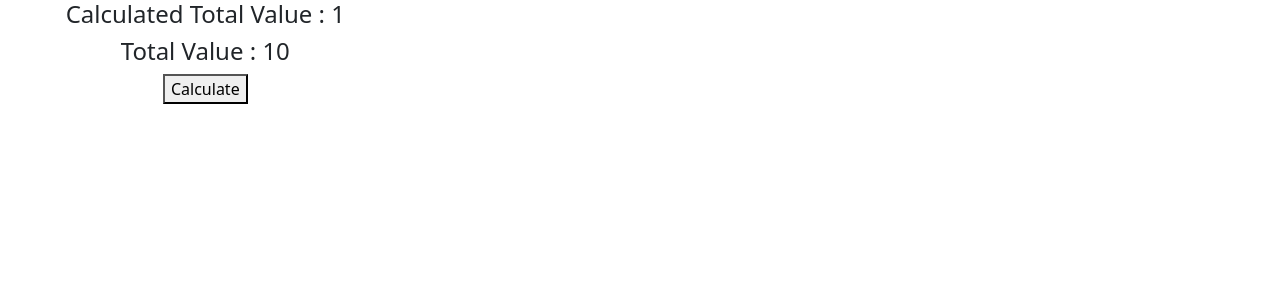
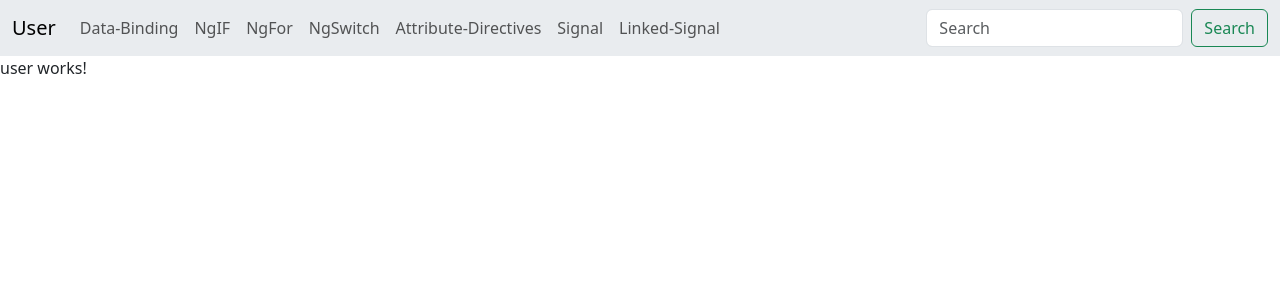
Before and after one commit to Veeresh-Abbili/Angular19-tutorial, an Angular app: page / in a window 1280 px wide. Shown: the top 300 px of the page. Built offline with nearby package versions, Linux system fonts and the light colour scheme.

Commit message:
defaul-route,normal-route,wildcard-route,path,routerlink and routerlinkactives are implemented

```diff
--- a/src/app/app.component.css
+++ b/src/app/app.component.css
@@ -0,0 +1,3 @@
+.active{
+    font-weight: bold;
+}
--- a/src/app/app.component.html
+++ b/src/app/app.component.html
@@ -4,5 +4,45 @@
 <!-- <app-structural-directive-ngswitch-vs-switch></app-structural-directive-ngswitch-vs-switch> -->
 <!-- <app-attribute-directives></app-attribute-directives> -->
 <!-- <app-signals></app-signals> -->
- <app-linked-signal></app-linked-signal>
+<!-- <app-linked-signal></app-linked-signal> -->
+
+<!-- navbar -->
+<nav class="navbar navbar-expand-lg bg-body-secondary">
+    <div class="container-fluid">
+        <a class="navbar-brand" routerLinkActive="active" routerLink="user">User</a>
+        <!-- <button class="navbar-toggler" type="button" data-bs-toggle="collapse" data-bs-target="#navbarSupportedContent" aria-controls="navbarSupportedContent" aria-expanded="false" aria-label="Toggle navigation">
+      <span class="navbar-toggler-icon"></span>
+    </button> -->
+        <div class="collapse navbar-collapse" id="navbarSupportedContent">
+            <ul class="navbar-nav me-auto mb-2 mb-lg-0">
+                <li class="nav-item">
+                    <a class="nav-link" aria-current="page"  routerLinkActive="active" routerLink="data-binding">Data-Binding</a>
+                </li>
+                <li class="nav-item">
+                    <a class="nav-link"  routerLinkActive="active" routerLink="ngif">NgIF</a>
+                </li>
+                 <li class="nav-item">
+                    <a class="nav-link"  routerLinkActive="active" routerLink="ngfor">NgFor</a>
+                </li>
+                 <li class="nav-item">
+                    <a class="nav-link"  routerLinkActive="active" routerLink="ngswitch">NgSwitch</a>
+                </li>
+                 <li class="nav-item">
+                    <a class="nav-link"  routerLinkActive="active" routerLink="attribute-directives">Attribute-Directives</a>
+                </li>
+                <li class="nav-item dropdown">
+                    <a class="nav-link"  routerLinkActive="active" routerLink="signal">Signal</a>
+                </li>
+                <li class="nav-item">
+                    <a class="nav-link"  routerLinkActive="active" routerLink="linked-signal">Linked-Signal</a>
+                </li>
+            </ul>
+            <form class="d-flex" role="search">
+                <input class="form-control me-2" type="search" placeholder="Search" aria-label="Search" />
+                <button class="btn btn-outline-success" type="submit">Search</button>
+            </form>
+        </div>
+    </div>
+</nav>
+
 <router-outlet></router-outlet>
--- a/src/app/app.routes.ts
+++ b/src/app/app.routes.ts
@@ -1,3 +1,24 @@
 import { Routes } from '@angular/router';
+import { UserComponent } from './components/user/user.component';
+import { DataBindingComponent } from './components/data-binding/data-binding.component';
+import { StructuralDirectiveNgifVsIfComponent } from './components/Directives/structural-directive-ngif-vs-if/structural-directive-ngif-vs-if.component';
+import { StructuralDirectiveNgforVsForComponent } from './components/Directives/structural-directive-ngfor-vs-for/structural-directive-ngfor-vs-for.component';
+import { StructuralDirectiveNgswitchVsSwitchComponent } from './components/Directives/structural-directive-ngswitch-vs-switch/structural-directive-ngswitch-vs-switch.component';
+import { AttributeDirectivesComponent } from './components/Directives/attribute-directives/attribute-directives.component';
+import { SignalsComponent } from './components/signals/signals.component';
+import { LinkedSignalComponent } from './components/linked-signal/linked-signal.component';
+import { PageNotFoundComponent } from './components/page-not-found/page-not-found.component';
 
-export const routes: Routes = [];
+export const routes: Routes = [
+    {path:'',component:UserComponent},
+    // {path:'',redirectTo:'user',pathMatch:'full'},
+    {path:'user', component:UserComponent},
+    {path:'data-binding',component:DataBindingComponent},
+    {path:'ngif',component:StructuralDirectiveNgifVsIfComponent},
+    {path:'ngfor',component:StructuralDirectiveNgforVsForComponent},
+    {path:'ngswitch',component:StructuralDirectiveNgswitchVsSwitchComponent},
+    {path:'attribute-directives',component:AttributeDirectivesComponent},
+    {path:'signal',component:SignalsComponent},
+    {path:'linked-signal',component:LinkedSignalComponent},
+    {path:'**',component:PageNotFoundComponent}
+];
--- /dev/null
+++ b/src/app/components/page-not-found/page-not-found.component.html
@@ -0,0 +1,2 @@
+<!-- <p>page-not-found works!</p> -->
+ <h2 class="text-danger text-center">404 Error Page Not Found</h2>
--- /dev/null
+++ b/src/app/components/user/user.component.html
@@ -0,0 +1 @@
+<p>user works!</p>
```
Also changed, not shown: src/app/app.component.ts (+2 -9 lines), src/app/components/page-not-found/page-not-found.component.ts (added, +11 -0 lines), src/app/components/user/user.component.ts (added, +11 -0 lines), src/app/components/page-not-found/page-not-found.component.css (added), src/app/components/user/user.component.css (added), 2 other files (tests, documents, lock files or other folders).
